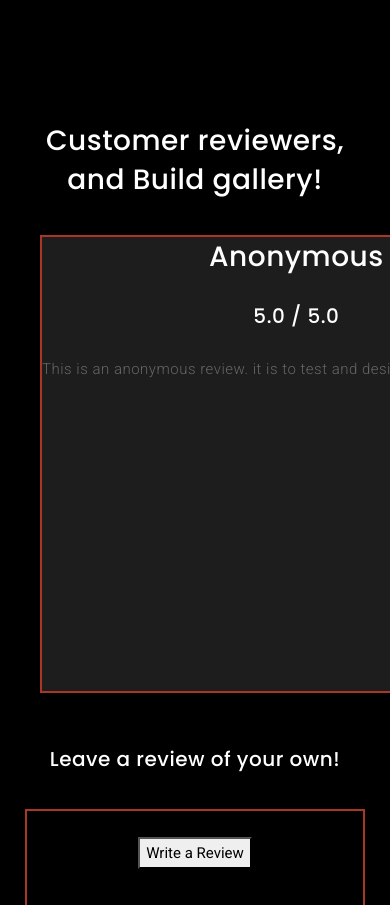
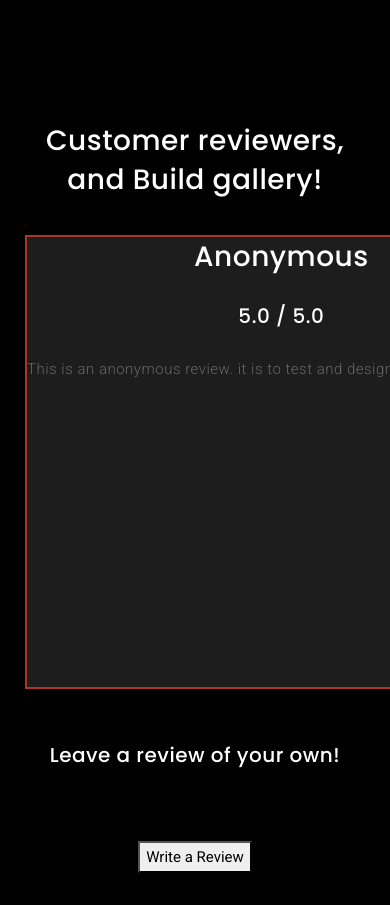
Before and after one commit to ArroyoDev-LLC/papertesla-storefront, a plain HTML site: page papertesla.html in a window 390 px wide. Shown: the part 3760-4665 px from the top of the page. Drawn offline with nearby package versions, Linux system fonts and the light colour scheme; animation ran at ten frames a second.

Commit message:
PaperTesla site update

```diff
--- a/css/CReview.css
+++ b/css/CReview.css
@@ -111,7 +111,7 @@
 }
 
 
-@media only screen and (max-width: 600px)
+@media screen and (max-width: 600px)
 {
   .review-form
   {
@@ -123,12 +123,21 @@
 
   .CR-box
   {
-   align-self: center;
-   box-sizing: content-box;
-  -webkit-box-sizing: content-box;
-  -moz-box-sizing: content-box;
-   min-width:550px;
-   min-height:454px;
+    display: flexbox;
+    display: -ms-flexbox;
+    display: -webkit-flex;
+    display: -moz-box;
+    grid-column: 3/4;
+    grid-row: 3;
+    border: 2px;
+    border-color: #aa3723;
+    border-style: solid;
+    background-color: #1d1d1d;
+    box-shadow:0 4px 8px 0 (rgba(0, 0, 0, 0.2));
+     width:auto;
+     height:auto;
+     max-width:564px;
+     max-height:415px;
   }
 
   .CR-layout
--- a/css/ReviewForm.css
+++ b/css/ReviewForm.css
@@ -9,11 +9,11 @@
 
 .review-window
 {
-   display: inline-flexbox;
+   display: flexbox;
    box-sizing: content-box;
    -webkit-box-sizing: inherit;
    -moz-box-sizing: inherit;
    min-height: 135px;
    min-width: 135px;
-   border: 2px solid #aa3723;
+   padding: 10px;
 }
--- /dev/null
+++ b/js/FormButton.js
@@ -0,0 +1,5 @@
+function toggleBorder()
+{
+    var borderOn = document.getElementById('react-window');
+    borderOn.style.border = "2px solid #aa3723";
+}
--- a/js/Review.js
+++ b/js/Review.js
@@ -25,17 +25,17 @@ class ReactForm extends React.Component {
     this.setState({ value: event.target.value });
   }
   handleSubmit(event) {
-    alert("Form Submitted! Thank you for your review!" + this.state.value);
+    alert("Form Submitted! Thank you for your review!");
   }
   render() {
     return (
       <form onSubmit={this.handleSubmit}>
-        <label>Name: </label> <input id="Name" type="text" defaultValue="Anonymous" value={this.state.value} onChange={this.handleChange} />
+        <label>Name: </label> <input id="Name" type="text" defaultValue="Anonymous" onchange={this.handleChange} />
         <br /><br />
-        <label>Rating:</label> <input id="Rating" type="text" value={this.state.value} onChange={this.handleChange} />
+        <label>Rating:</label> <input id="Rating" type="text" onchange={this.handleChange} />
         <br /><br />
-        <label>Review:</label><input type="textarea" rows='9' defaultValue="Write Review Here!" value={this.state.value} onChange={this.handleChange} />
-        <br /><br />
+        <label>Review:</label><input type="textarea" id="Review-textarea" cols='9' rows='9' maxlength={250} defaultValue="Write Review Here!" onchange={this.handleChange} />
+        <br /><br/>
         <button type="submit">Submit</button>
       </form>
     );
--- a/papertesla.html
+++ b/papertesla.html
@@ -460,12 +460,12 @@
 <section id="review">
         <div class="container-fluid">
             <!-- <div class="row align-items-center"> -->
-                <div class="wow fadeInLeft">
+                <div class="fadeInLeft">
                     <!-- <div class="title"> -->
-                        <h3 class="text-white cr-title">Customer reviewers, and Build gallery!</h4>
+                        <h3 class="text-white cr-title">Customer reviewers, and Build gallery!</h3>
                 <br />
                 <!-- Review 1 / template -->
-                <div class=" wow fadeInRight cr-grid ">
+                <div class="fadeInRight cr-grid ">
                  <div class="CR-box">
                     <div class="review-title text-white fadeIn">
                      <h3 >Anonymous</h3>
@@ -489,13 +489,13 @@
          <div id="react-window" class="review-window" />
         <br />
         <!-- <button id="button" type="button">Review</button> -->
-        <div id="react-button" class="react-button"/>
+        <div id="react-button" class="react-button" onClick="toggleBorder()"/>
         <!--  -->
         </div>
         </div>
     <!-- </div> -->
+     <!-- </div> -->
      </div>
-     <!-- </div> -->
     </div>
     </section>
     <!--Testimonial End-->
@@ -584,6 +584,7 @@
 <script src="https://unpkg.com/babel-standalone@6/babel.min.js"></script>
 <!-- custom script -->
 <script src="js/Review.js" type="text/babel"></script>
+<script src="js/FormButton.js"></script>
 <script src="js/script.js"></script>
 
 </body>
```
Also changed, not shown: css/Products.css (+8 -5 lines).
